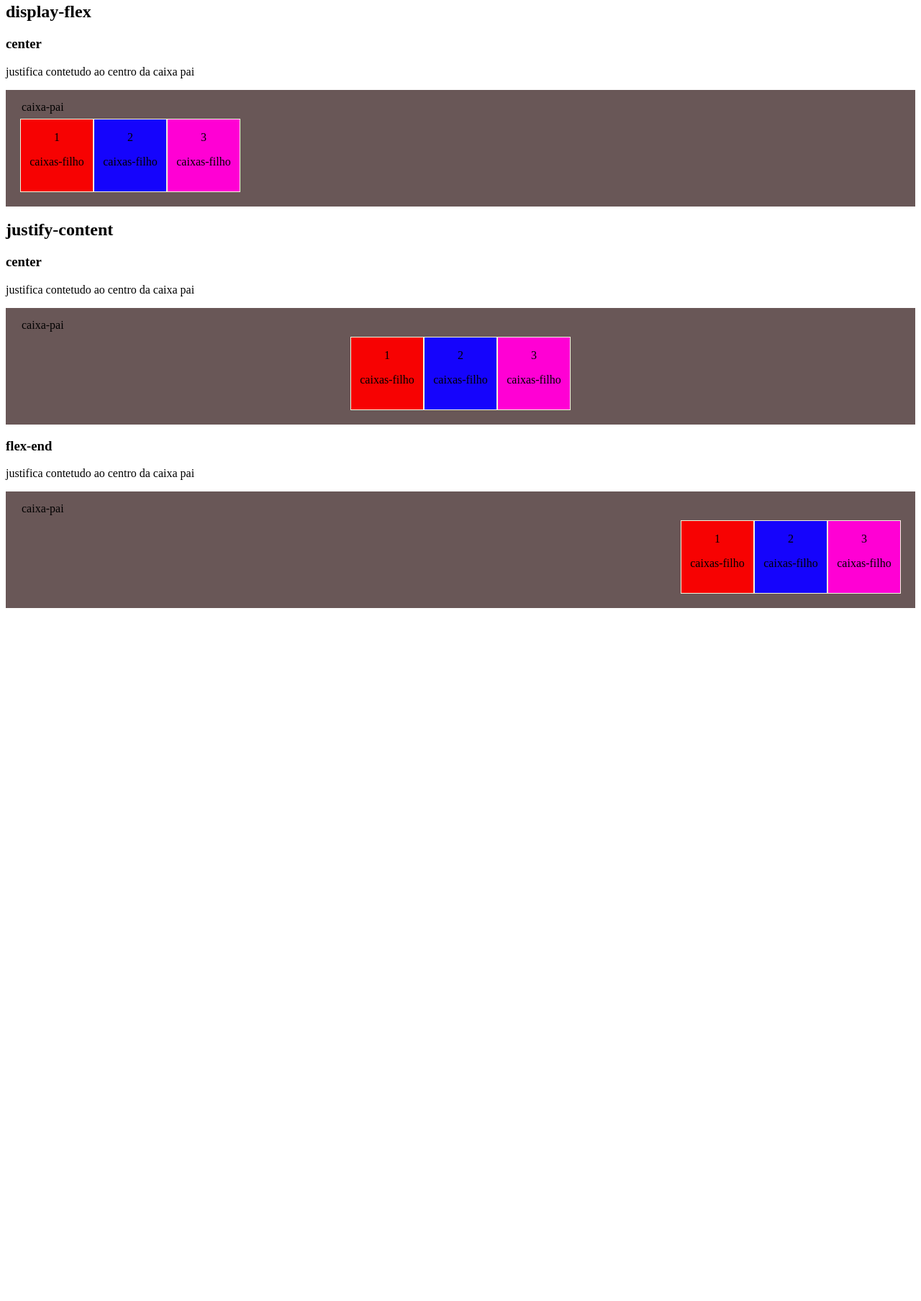
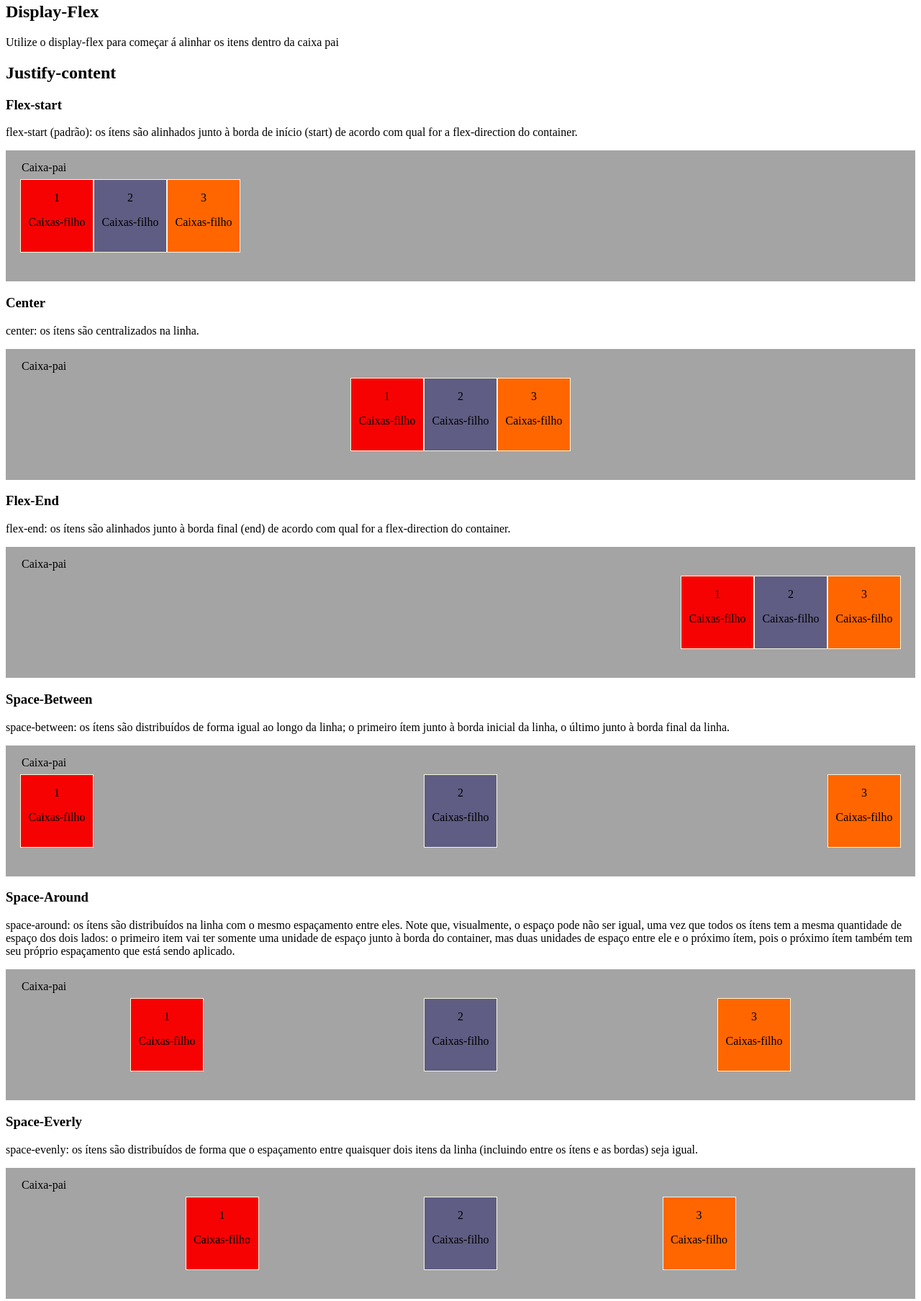
Before and after one commit to Pablo-Hofman/css.flexbox, a plain HTML site: page index.html in a window 1280 px wide. Shown: the part 77-1885 px from the top of the page at 72% size. Before the commit the page ends 930 px from the top, so only its background shows below. Drawn offline with Linux system fonts and the light colour scheme.

Commit message:
adicionando align

```diff
--- a/index.html
+++ b/index.html
@@ -16,86 +16,245 @@
 
     <section class="property-section" id="display-flex">
 
-    <h2 class="property-title">display-flex</h2>
+    <h2 class="property-title">Display-Flex</h2>
+    <p>Utilize o display-flex para começar á alinhar os itens dentro da caixa pai</p>
+
+    </section>
 
 
-    <h3 class="value-title">center</h3>
-    <p>justifica contetudo ao centro da caixa pai</p>
+    <section class="property-section" id="jc-Flex-start">
+
+        <h2 class="property-title">Justify-content</h2>
+        <section class="value-section" id="jc-Flex-start">
+
+        <h3 class="value-title">Flex-start</h3>
+        <p> flex-start (padrão): os ítens são alinhados junto à borda de início (start) de acordo com qual for a flex-direction do container.</p>
 
         <div class="parent-box">
-        <p>caixa-pai</p>
+            <p>Caixa-pai</p>
 
             <div class=child-box>
                 <p>1</p>
-            <p>caixas-filho</p>
+                <p>Caixas-filho</p>
             </div>
 
             <div class="child-box">
                 <p>2</p>
-            <p>caixas-filho</p>
+                <p>Caixas-filho</p>
             </div>
 
             <div class="child-box">
                 <p>3</p>
-            <p>caixas-filho</p>
+                <p>Caixas-filho</p>
+            </div>
+
+        </div>
+    </section>
+
+    <section class="value-section" id="jc-center">
+
+
+        <h3 class="value-title">Center</h3>
+        <p>center: os ítens são centralizados na linha.</p>
+
+        <div class="parent-box">
+            <p>Caixa-pai</p>
+
+            <div class=child-box>
+                <p>1</p>
+                <p>Caixas-filho</p>
+            </div>
+
+            <div class="child-box">
+                <p>2</p>
+                <p>Caixas-filho</p>
+            </div>
+
+            <div class="child-box">
+                <p>3</p>
+                <p>Caixas-filho</p>
+            </div>
+
+        </div>
+
+    </section>
+    <section class="value-section" id="jc-flex-end">
+
+        <h3 class="value-title">Flex-End</h3>
+        <p>flex-end: os ítens são alinhados junto à borda final (end) de acordo com qual for a flex-direction do container.</p>
+
+            <div class="parent-box">
+            <p>Caixa-pai</p>
+
+            <div class=child-box>
+                <p>1</p>
+                <p>Caixas-filho</p>
+            </div>
+
+            <div class="child-box">
+                <p>2</p>
+                <p>Caixas-filho</p>
+            </div>
+
+            <div class="child-box">
+                <p>3</p>
+                <p>Caixas-filho</p>
+            </div>
+
+        </div>
+    </section>
+    <section class="value-section" id="jc-space-between">
+
+        <h3 class="value-title">Space-Between</h3>
+        <p>space-between: os ítens são distribuídos de forma igual ao longo da linha; o primeiro ítem junto à borda inicial da linha, o último junto à borda final da linha.</p>
+
+        <div class="parent-box">
+            <p>Caixa-pai</p>
+
+            <div class=child-box>
+                <p>1</p>
+                <p>Caixas-filho</p>
+            </div>
+
+            <div class="child-box">
+                <p>2</p>
+                <p>Caixas-filho</p>
+            </div>
+
+            <div class="child-box">
+                <p>3</p>
+                <p>Caixas-filho</p>
+            </div>
+
+        </div>
+    </section>
+    <section class="value-section" id="jc-space-around">
+
+        <h3 class="value-title">Space-Around</h3>
+        <p>space-around: os ítens são distribuídos na linha com o mesmo espaçamento entre eles. Note que, visualmente, o espaço pode não ser igual, uma vez que todos os ítens tem a mesma quantidade de espaço dos dois lados: o primeiro item vai ter somente uma unidade de espaço junto à borda do container, mas duas unidades de espaço entre ele e o próximo ítem, pois o próximo ítem também tem seu próprio espaçamento que está sendo aplicado.</p>
+
+        <div class="parent-box">
+            <p>Caixa-pai</p>
+
+            <div class=child-box>
+                <p>1</p>
+                <p>Caixas-filho</p>
+            </div>
+
+            <div class="child-box">
+                <p>2</p>
+                <p>Caixas-filho</p>
+            </div>
+
+            <div class="child-box">
+                <p>3</p>
+                <p>Caixas-filho</p>
+            </div>
+
+        </div>
+    </section>
+    <section class="value-section" id="jc-space-everly">
+
+        <h3 class="value-title">Space-Everly</h3>
+        <p>space-evenly: os ítens são distribuídos de forma que o espaçamento entre quaisquer dois itens da linha (incluindo entre os ítens e as bordas) seja igual.</p>
+
+        <div class="parent-box">
+            <p>Caixa-pai</p>
+
+            <div class=child-box>
+                <p>1</p>
+                <p>Caixas-filho</p>
+            </div>
+
+            <div class="child-box">
+                <p>2</p>
+                <p>Caixas-filho</p>
+            </div>
+
+            <div class="child-box">
+                <p>3</p>
+                <p>Caixas-filho</p>
             </div>
 
         </div>
 
     </section>
 
+    <h1>Align-Items</h1>
 
-    <section class="property-section" id="justificar-conteudo">
+    <section class="value-section" id="ai-flex-start">
 
-        <h2 class="property-title">justify-content</h2>
-        <section class="value-section" id="jc-centro">
-
-        <h3 class="value-title">center</h3>
-        <p>justifica contetudo ao centro da caixa pai</p>
+        <h3 class="value-title">Align-Items:Flex-Start</h3>
+        <p>Justifica contetudo ao centro da caixa pai</p>
 
         <div class="parent-box">
-            <p>caixa-pai</p>
+            <p>Caixa-pai</p>
 
             <div class=child-box>
                 <p>1</p>
-                <p>caixas-filho</p>
+                <p>Caixas-filho</p>
             </div>
 
             <div class="child-box">
                 <p>2</p>
-                <p>caixas-filho</p>
+                <p>Caixas-filho</p>
             </div>
 
             <div class="child-box">
                 <p>3</p>
-                <p>caixas-filho</p>
+                <p>Caixas-filho</p>
             </div>
 
         </div>
+
     </section>
+    <section class="value-section" id="ai-center">
 
-    <section class="value-section" id="jc-flex-end">
-
-
-        <h3 class="value-title">flex-end</h3>
-        <p>justifica contetudo ao centro da caixa pai</p>
+        <h3 class="value-title">Align-Items:Center</h3>
+        <p>Justifica contetudo ao centro da caixa pai</p>
 
         <div class="parent-box">
-            <p>caixa-pai</p>
+            <p>Caixa-pai</p>
 
             <div class=child-box>
                 <p>1</p>
-                <p>caixas-filho</p>
+                <p>Caixas-filho</p>
             </div>
 
             <div class="child-box">
                 <p>2</p>
-                <p>caixas-filho</p>
+                <p>Caixas-filho</p>
             </div>
 
             <div class="child-box">
                 <p>3</p>
-                <p>caixas-filho</p>
+                <p>Caixas-filho</p>
+            </div>
+
+        </div>
+
+    </section>
+    <section class="value-section" id="ai-flex-end">
+
+        <h3 class="value-title">Align-items:Flex-End</h3>
+        <p>Justifica contetudo ao centro da caixa pai</p>
+
+        <div class="parent-box">
+            <p>Caixa-pai</p>
+
+            <div class=child-box>
+                <p>1</p>
+                <p>Caixas-filho</p>
+            </div>
+
+            <div class="child-box">
+                <p>2</p>
+                <p>Caixas-filho</p>
+            </div>
+
+            <div class="child-box">
+                <p>3</p>
+                <p>Caixas-filho</p>
             </div>
 
         </div>
--- a/style.css
+++ b/style.css
@@ -13,17 +13,17 @@
  }
 
  .child-box:nth-of-type(2) {
-   background-color: rgb(21, 4, 252);
+   background-color: rgb(95, 93, 131);
  }
 
  .child-box:nth-of-type(3) {
-   background-color: rgb(255, 0, 212);
+   background-color: rgb(255, 102, 0);
  }
 
  .parent-box {
     display: flex;
-    background-color: rgb(105, 87, 87);
-    padding: 40px 20px 20px 20px; /*shorthand para padding-*/
+    background-color: rgb(165, 164, 164);
+    padding: 40px 20px 40px 20px; /*shorthand para padding-*/
  }
 
  .parent-box > p {
@@ -32,10 +32,38 @@
     left: 30px;
  }
 
-#jc-centro .parent-box{
+ #jc-flex-start .parent-box{
+  justify-content:flex-start;
+
+ }
+
+#jc-center .parent-box{
    justify-content: center;
+
  }
+
  #jc-flex-end .parent-box{
    justify-content: flex-end;
 
  }
+ #jc-space-between .parent-box{
+  justify-content: space-between;
+ }
+ #jc-space-around .parent-box{
+  justify-content: space-around;
+ }
+ #jc-space-everly .parent-box{
+  justify-content: space-evenly;
+ }
+ #ai-flex-start .parent-box{
+  align-items: flex-start;
+  flex-direction: column;
+ }
+ #ai-center .parent-box{
+  align-items: center;
+  flex-direction: column;
+ }
+ #ai-flex-end .parent-box{
+  align-items: flex-end;
+  flex-direction: column;
+ }
```
Lines whose indentation alone changed are shown as unchanged.
